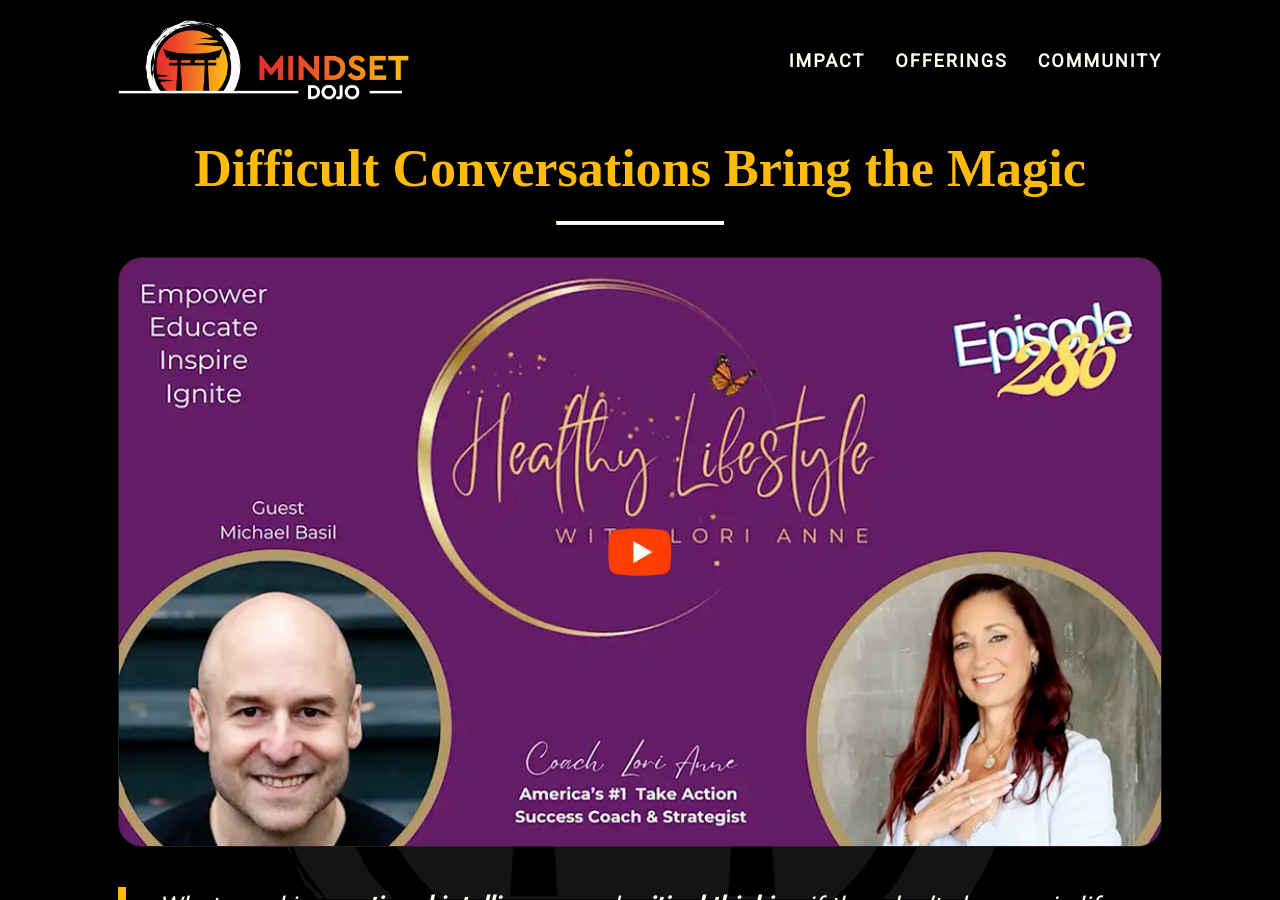
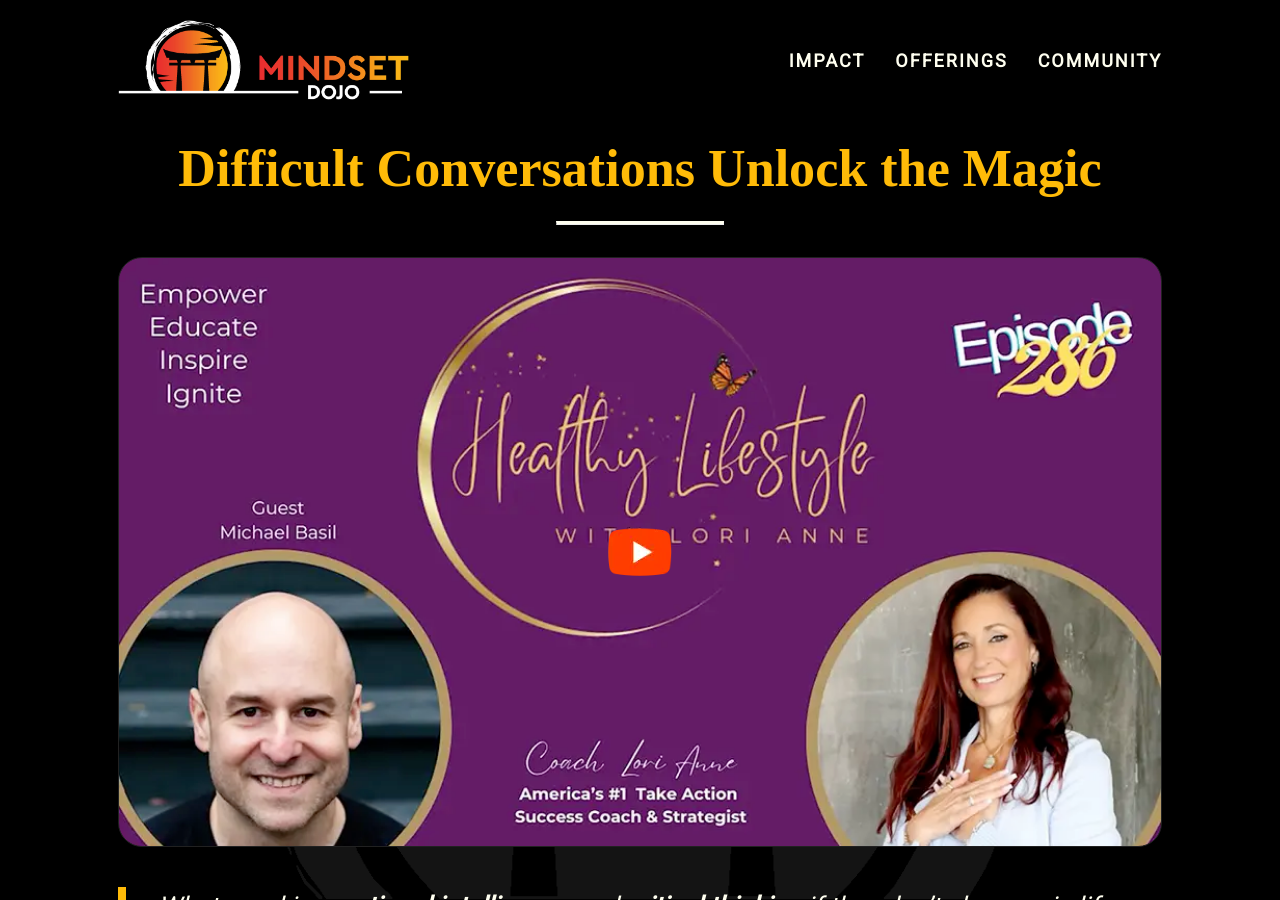
Before and after one commit to mindset-dojo/mindset-dojo.github.io, a Jekyll site: the page built from index.md, in a window 1280 px wide and 900 px high. Built offline with Jekyll 4.4.1, drawn with Linux system fonts in a browser that asks for light colours; some web fonts are replaced.

Commit message:
feat: Tagline uplift

```diff
--- a/index.md
+++ b/index.md
@@ -5,7 +5,7 @@
 css_id: home
 ---
 <main aria-label="Content">
-    <h1><mark>Difficult Conversations Bring the Magic</mark></h1>
+    <h1><mark>Difficult Conversations Unlock the Magic</mark></h1>
     <hr>
     <div class="md-youtube-player" data-id="YF8HEO1phWw" data-preview="intentional-insightful-conversation-preview.webp"></div>
     <blockquote>
```
